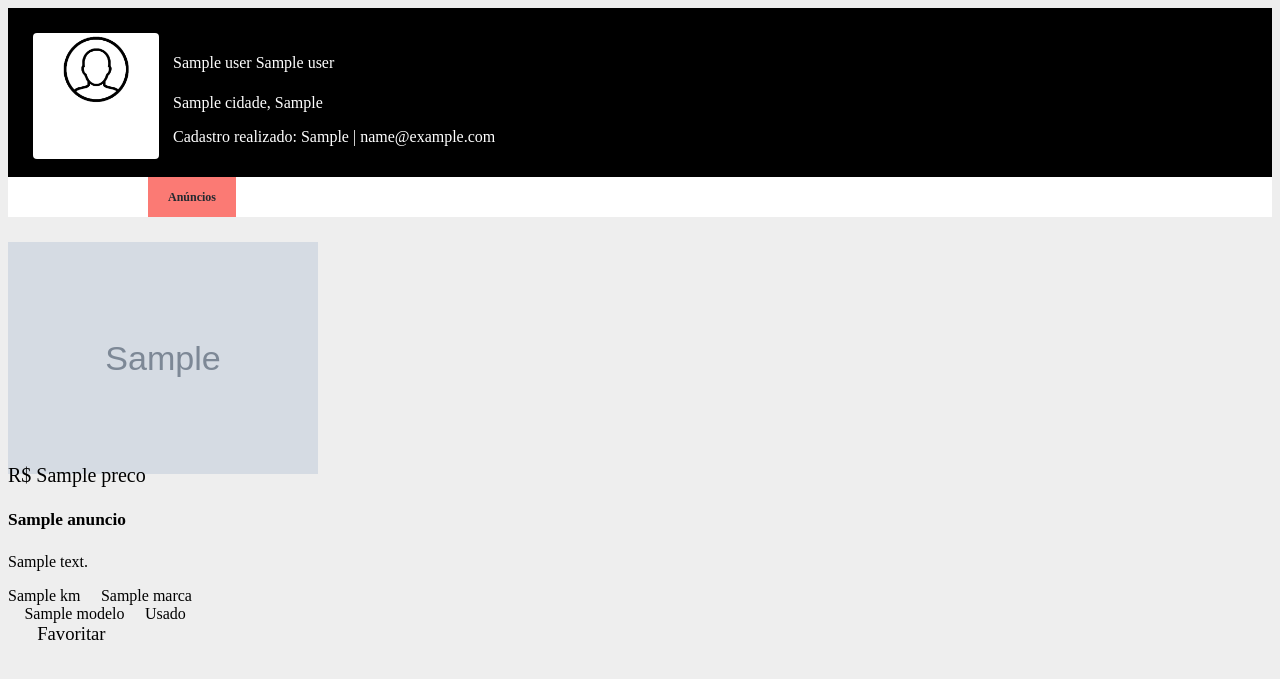
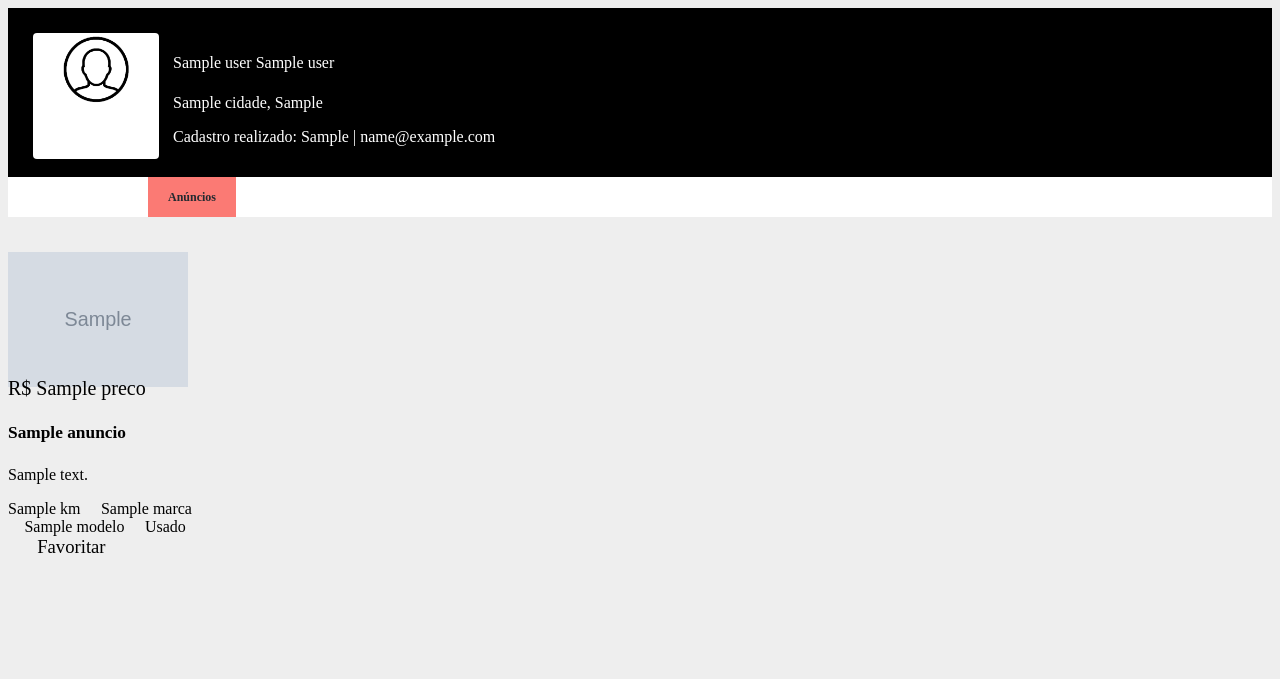
Before and after one commit to cesar99144/Classificados-Veiculos-PHP-MVC, a PHP site: template App/Views/dashboard/detalhesCarro.php in a window 1280 px wide. Shown: the top 679 px of the page. Run offline with PHP 8.4, Linux system fonts and the light colour scheme; the template is opened without the code that fills it: most values are stand-ins (such as "Sample title", 1, 10 or a date in 2020); grey boxes marked "Sample" are stand-in pictures; some libraries are stand-ins or nearby versions.

Commit message:
Tamanho de imagem fixo

```diff
--- a/Resource/css/anuncios.css
+++ b/Resource/css/anuncios.css
@@ -12,8 +12,19 @@ body{
 
 .card-img-top{
 
-	max-width: 100%;
-	max-height: 100%;
+	 max-width:180px;
+    max-height:250px;
+    width: auto;
+    height: auto;
+    margin-top: 10px;
+
+}
+
+img#imgCapa{
+
+	width: 180px;
+  height: 250px;
+  object-fit: contain;
 }
 
 .card-body{
@@ -32,6 +43,11 @@ body{
 
 	font-size: 11pt;
 
+}
+
+div#buttonCar{
+
+	margin-top: 20px;
 }
 
 
```
